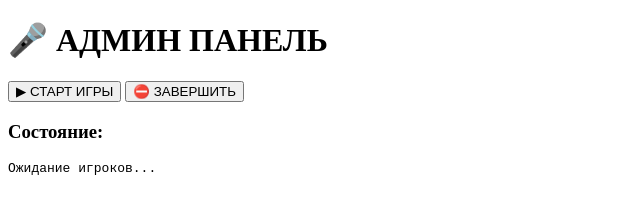
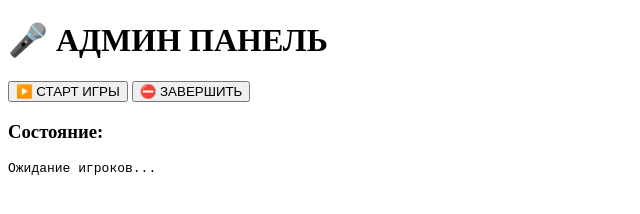
Before and after one commit to tatiana16st-byte/newyear-quiz, a website: page public/admin.html in a window 1280 px wide. Shown: the full height of the page, 0-640 px from the left. Drawn offline with nearby package versions, Linux system fonts and the light colour scheme; no server answers.

Commit message:
Update admin.html

```diff
--- a/public/admin.html
+++ b/public/admin.html
@@ -8,8 +8,8 @@
 
 <h1>🎤 АДМИН ПАНЕЛЬ</h1>
 
-<button onclick="start()">▶ СТАРТ ИГРЫ</button>
-<button onclick="end()">⛔ ЗАВЕРШИТЬ</button>
+<button onclick="start()">▶️ СТАРТ ИГРЫ</button>
+<button onclick="end()">⛔️ ЗАВЕРШИТЬ</button>
 
 <h3>Состояние:</h3>
 <pre id="state">Ожидание игроков...</pre>
```
